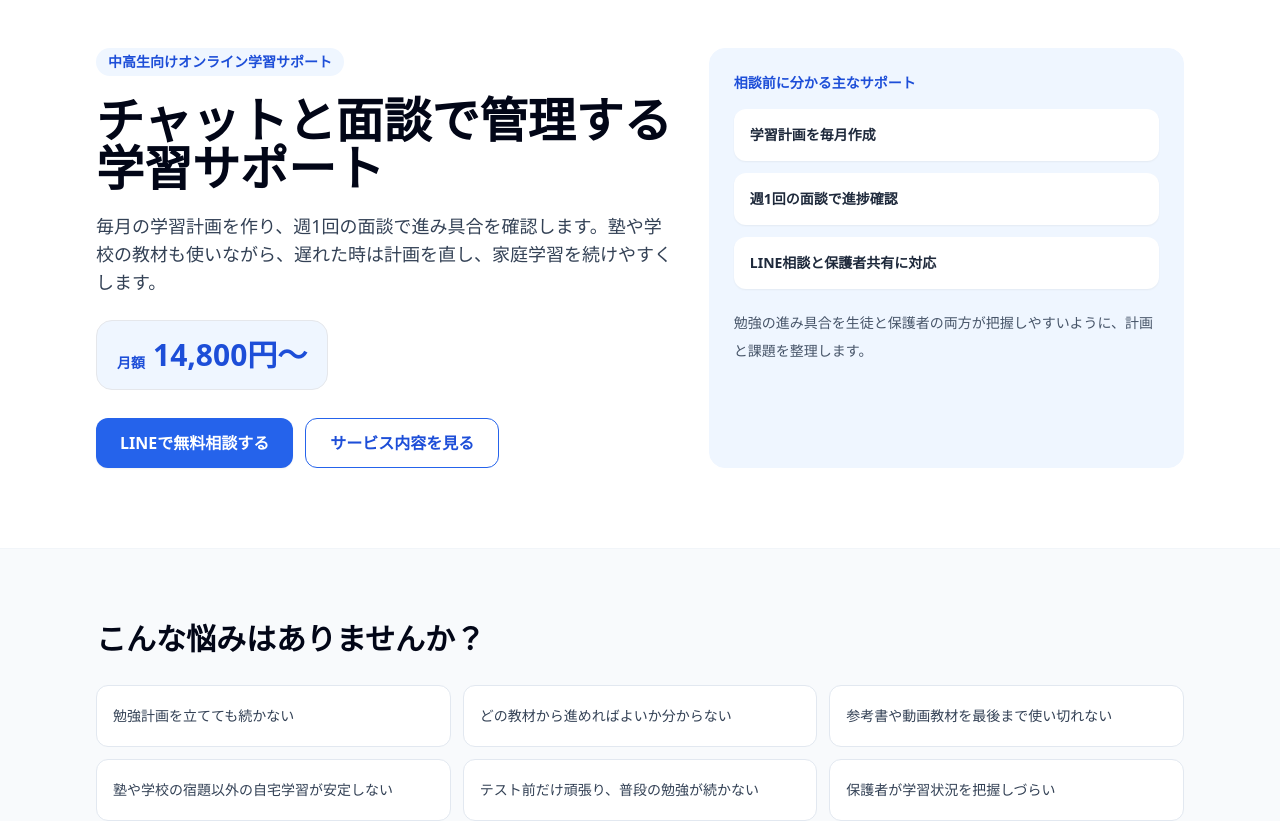
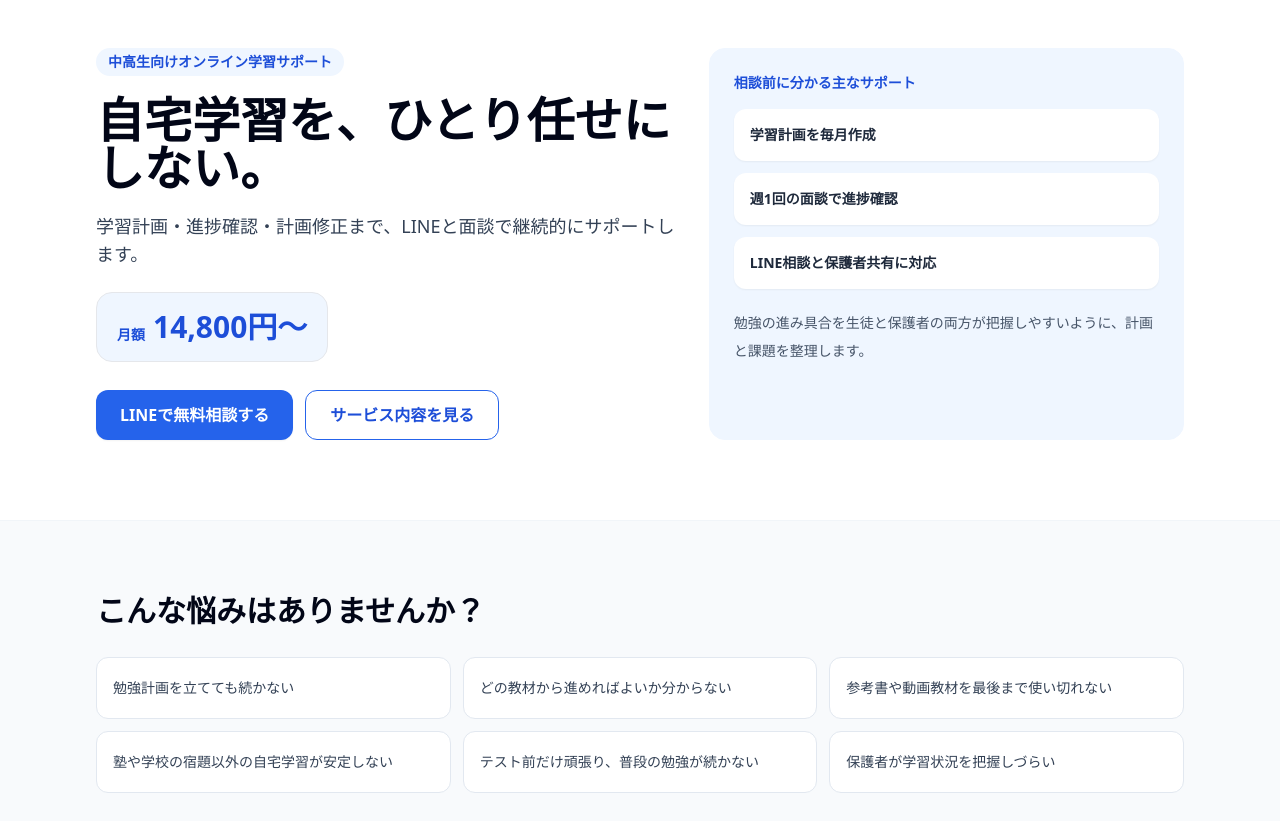
Before and after one commit to sitemakes/study-plan, a Next.js app: page /study-plan/ in a window 1280 px wide. Shown: the top 821 px of the page. Built offline with nearby package versions, Linux system fonts and the light colour scheme.

Commit message:
Update hero copy

```diff
--- a/app/page.tsx
+++ b/app/page.tsx
@@ -237,10 +237,10 @@ export default function Home() {
             中高生向けオンライン学習サポート
           </p>
           <h1 className="mt-5 text-3xl font-extrabold leading-tight tracking-normal text-slate-950 sm:text-5xl">
-            チャットと面談で管理する学習サポート
+            自宅学習を、ひとり任せにしない。
           </h1>
           <p className="mt-5 max-w-2xl text-base leading-8 text-slate-700 sm:text-lg">
-            毎月の学習計画を作り、週1回の面談で進み具合を確認します。塾や学校の教材も使いながら、遅れた時は計画を直し、家庭学習を続けやすくします。
+            学習計画・進捗確認・計画修正まで、LINEと面談で継続的にサポートします。
           </p>
           <div className="mt-6 inline-flex items-end gap-2 rounded-2xl border border-primary-100 bg-primary-50 px-5 py-4">
             <span className="text-sm font-bold text-primary-700">月額</span>
```
